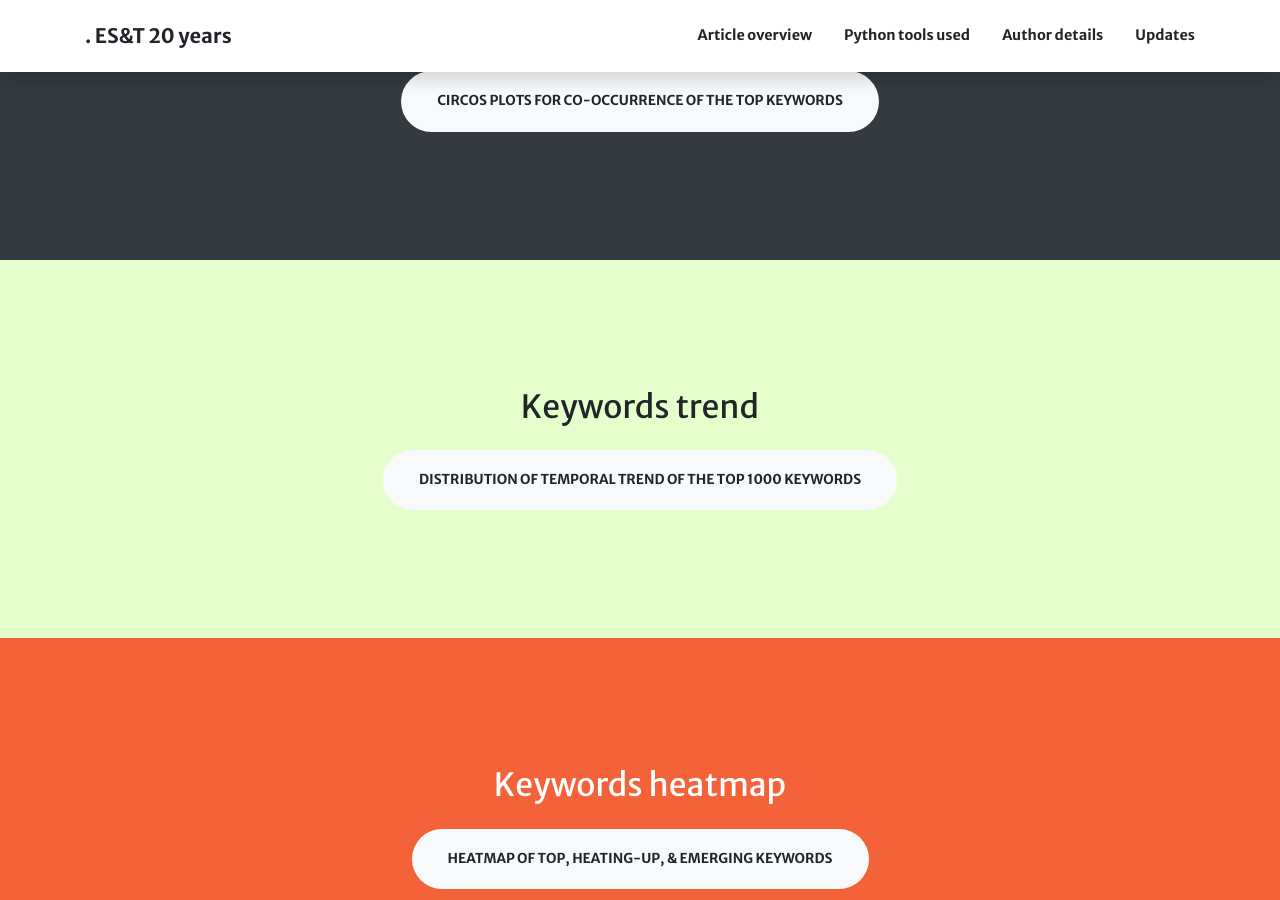
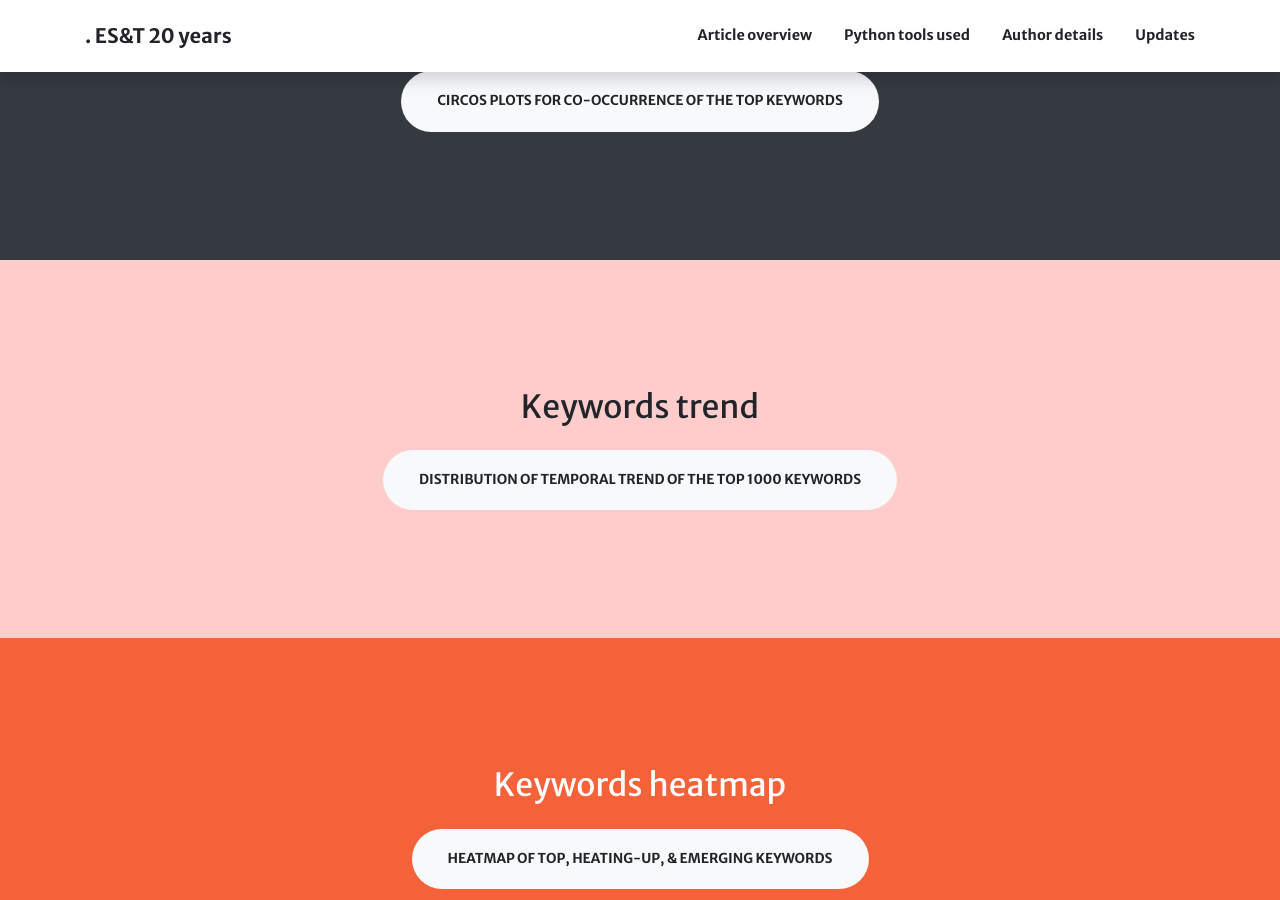
Before and after one commit to starfriend10/EST, a Jekyll site: the page built from index.md, in a window 1280 px wide and 900 px high, scrolled down 1398 px. Built offline with Jekyll 4.4.1, drawn with Linux system fonts in a browser that asks for light colours; nearby versions of some CDN libraries.

Commit message:
Update aside3.html

```diff
--- a/_includes/aside3.html
+++ b/_includes/aside3.html
@@ -1,4 +1,4 @@
-<section id="{{ section.section_id }}" class="page-section3 bg-lightgreen text-black {{ section.background_style }}">
+<section id="{{ section.section_id }}" class="page-section3 bg-lightred text-black {{ section.background_style }}">
   <div class="container text-center">
     <h2 class="mb-4">{{ section.title }}</h2>
     {% include actions.html actions=section.actions %}
```
